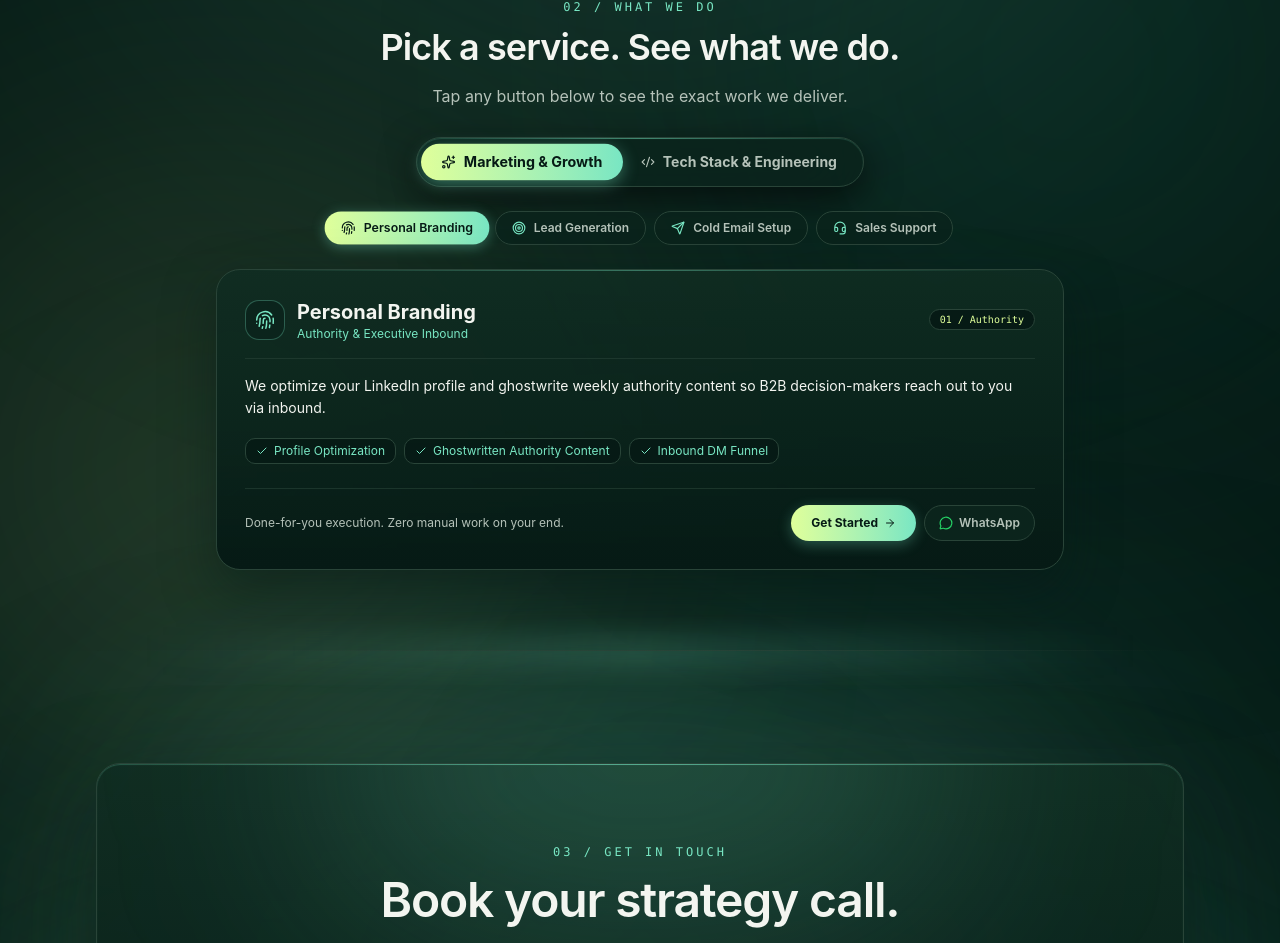
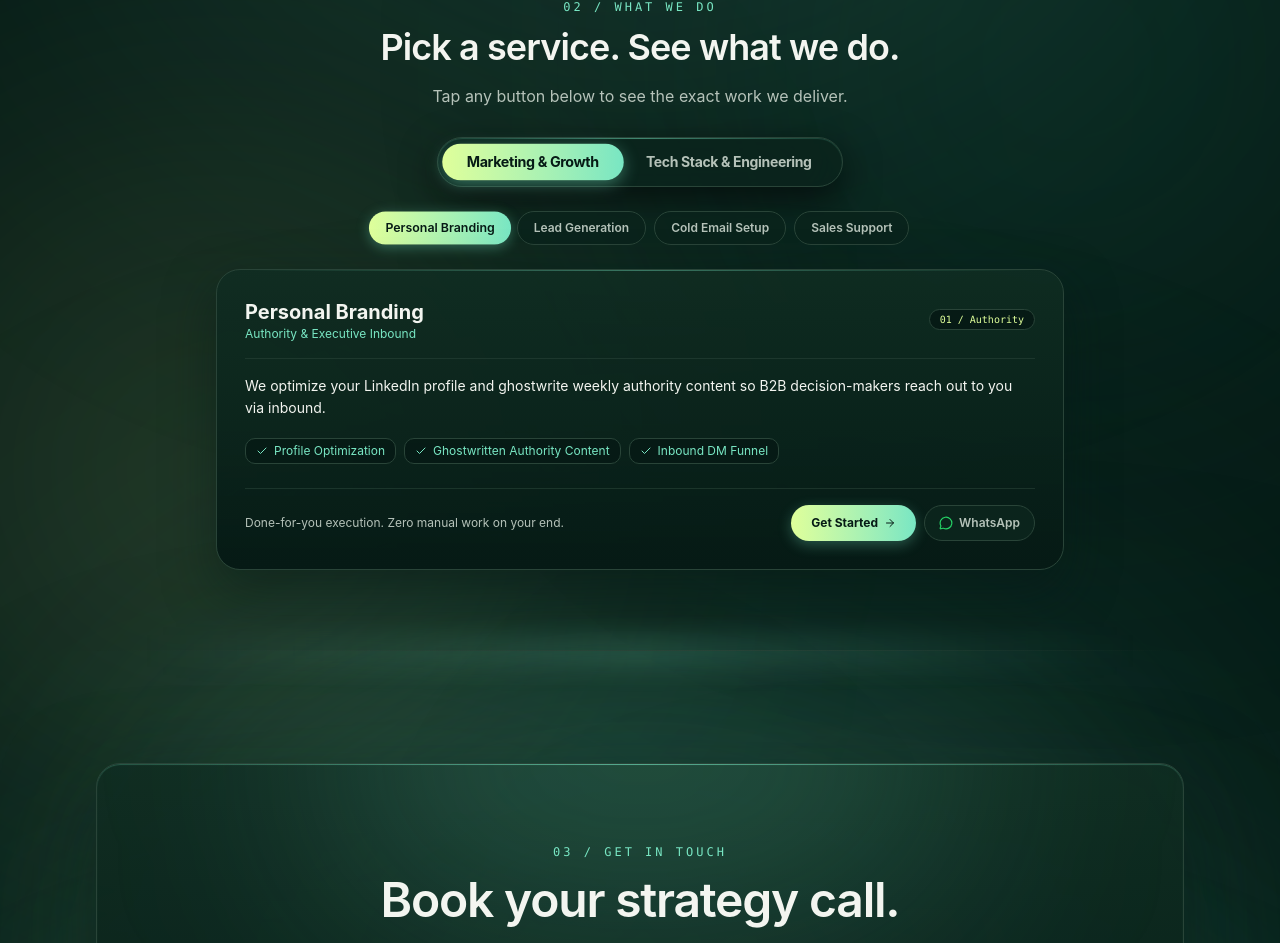
Before and after one commit to MD-NAVED/BrandRoutePartners, a Next.js app: page / in a window 1280 px wide. Shown: the part 1555-2498 px from the top of the page. Built offline with nearby package versions, Linux system fonts and the light colour scheme.

Commit message:
refactor(ui): remove icons and emojis from dual-engine hub toggles, buttons and cards

```diff
--- a/src/app/page.tsx
+++ b/src/app/page.tsx
@@ -794,19 +794,19 @@ function DualEngineHub() {
 
   // Available buttons for Marketing (Kaise Karte Hain Vo removed)
   const marketingTabs = [
-    { id: 'Personal Branding', label: 'Personal Branding', icon: Fingerprint },
-    { id: 'High-Intent Lead Generation', label: 'Lead Generation', icon: Target },
-    { id: 'Cold Email Infrastructure', label: 'Cold Email Setup', icon: Send },
-    { id: 'Sales Support & Deal Closing', label: 'Sales Support', icon: Headset },
+    { id: 'Personal Branding', label: 'Personal Branding' },
+    { id: 'High-Intent Lead Generation', label: 'Lead Generation' },
+    { id: 'Cold Email Infrastructure', label: 'Cold Email Setup' },
+    { id: 'Sales Support & Deal Closing', label: 'Sales Support' },
   ]
 
   // Available buttons for Tech (Kaise Karte Hain Vo removed)
   const techTabs = [
-    { id: 'Full-Stack SaaS Development', label: 'SaaS Development', icon: Layers },
-    { id: 'Rapid MVP in 2–4 Weeks', label: 'Rapid MVP (2-4 Wks)', icon: Rocket },
-    { id: 'Custom AI Chatbots & RAG', label: 'AI Chatbots', icon: Bot },
-    { id: 'AI Automation & Agentic Workflows', label: 'AI Automation', icon: Cpu },
-    { id: 'tech-stack', label: 'Tech Stack', icon: Code2 },
+    { id: 'Full-Stack SaaS Development', label: 'SaaS Development' },
+    { id: 'Rapid MVP in 2–4 Weeks', label: 'Rapid MVP (2-4 Wks)' },
+    { id: 'Custom AI Chatbots & RAG', label: 'AI Chatbots' },
+    { id: 'AI Automation & Agentic Workflows', label: 'AI Automation' },
+    { id: 'tech-stack', label: 'Tech Stack' },
   ]
 
   const currentMarketingOffering = marketingOfferings.find((s) => s.name === activeMarketingTab)
@@ -844,26 +844,24 @@ function DualEngineHub() {
             <button
               type="button"
               onClick={() => setActivePillar('marketing')}
-              className={`relative z-10 flex items-center gap-2 rounded-full px-4 py-2 sm:px-5 sm:py-2 text-xs sm:text-sm font-bold transition-all duration-200 ${
+              className={`relative z-10 flex items-center justify-center rounded-full px-5 py-2 sm:px-6 sm:py-2 text-xs sm:text-sm font-bold tracking-tight transition-all duration-200 ${
                 activePillar === 'marketing'
                   ? 'bg-gradient-to-r from-[#DFFF9A] to-[#78E6C3] text-[#061A15] shadow-[0_4px_16px_rgba(120,230,195,0.4)] scale-[1.02]'
                   : 'text-[#B5C2B9] hover:text-[#F3F5F0]'
               }`}
             >
-              <Sparkles className="h-3.5 w-3.5 shrink-0" />
               <span>Marketing & Growth</span>
             </button>
 
             <button
               type="button"
               onClick={() => setActivePillar('tech')}
-              className={`relative z-10 flex items-center gap-2 rounded-full px-4 py-2 sm:px-5 sm:py-2 text-xs sm:text-sm font-bold transition-all duration-200 ${
+              className={`relative z-10 flex items-center justify-center rounded-full px-5 py-2 sm:px-6 sm:py-2 text-xs sm:text-sm font-bold tracking-tight transition-all duration-200 ${
                 activePillar === 'tech'
                   ? 'bg-gradient-to-r from-[#DFFF9A] to-[#78E6C3] text-[#061A15] shadow-[0_4px_16px_rgba(120,230,195,0.4)] scale-[1.02]'
                   : 'text-[#B5C2B9] hover:text-[#F3F5F0]'
               }`}
             >
-              <Code2 className="h-3.5 w-3.5 shrink-0" />
               <span>Tech Stack & Engineering</span>
             </button>
           </div>
@@ -873,48 +871,36 @@ function DualEngineHub() {
         <div className="mt-6 flex flex-wrap items-center justify-center gap-2">
           {activePillar === 'marketing' ? (
             marketingTabs.map((tab) => {
-              const TabIcon = tab.icon
               const isSelected = activeMarketingTab === tab.id
               return (
                 <button
                   key={tab.id}
                   type="button"
                   onClick={() => setActiveMarketingTab(tab.id)}
-                  className={`group relative flex items-center gap-2 rounded-full px-4 py-2 text-xs font-semibold transition-all duration-150 ${
+                  className={`group relative flex items-center justify-center rounded-full px-4 py-2 text-xs font-semibold transition-all duration-150 ${
                     isSelected
                       ? 'bg-gradient-to-r from-[#DFFF9A] to-[#78E6C3] text-[#061A15] shadow-[0_3px_12px_rgba(120,230,195,0.35)] scale-[1.03]'
                       : 'border border-[#294438] bg-[#0B241C]/80 text-[#B5C2B9] hover:border-[#78E6C3]/40 hover:text-white'
                   }`}
                 >
-                  <TabIcon
-                    className={`h-3.5 w-3.5 ${
-                      isSelected ? 'text-[#061A15]' : 'text-[#78E6C3]'
-                    }`}
-                  />
                   <span>{tab.label}</span>
                 </button>
               )
             })
           ) : (
             techTabs.map((tab) => {
-              const TabIcon = tab.icon
               const isSelected = activeTechTab === tab.id
               return (
                 <button
                   key={tab.id}
                   type="button"
                   onClick={() => setActiveTechTab(tab.id)}
-                  className={`group relative flex items-center gap-2 rounded-full px-4 py-2 text-xs font-semibold transition-all duration-150 ${
+                  className={`group relative flex items-center justify-center rounded-full px-4 py-2 text-xs font-semibold transition-all duration-150 ${
                     isSelected
                       ? 'bg-gradient-to-r from-[#DFFF9A] to-[#78E6C3] text-[#061A15] shadow-[0_3px_12px_rgba(120,230,195,0.35)] scale-[1.03]'
                       : 'border border-[#294438] bg-[#0B241C]/80 text-[#B5C2B9] hover:border-[#DFFF9A]/40 hover:text-white'
                   }`}
                 >
-                  <TabIcon
-                    className={`h-3.5 w-3.5 ${
-                      isSelected ? 'text-[#061A15]' : 'text-[#DFFF9A]'
-                    }`}
-                  />
                   <span>{tab.label}</span>
                 </button>
               )
@@ -928,7 +914,6 @@ function DualEngineHub() {
             {activePillar === 'marketing' ? (
               /* Marketing Service Detail: Pure Kaam, Minimal Text */
               currentMarketingOffering && (() => {
-                const CurrentIcon = currentMarketingOffering.icon
                 return (
                   <motion.div
                     key={currentMarketingOffering.name}
@@ -942,10 +927,6 @@ function DualEngineHub() {
 
                     {/* Header Row */}
                     <div className="flex items-center justify-between pb-4 border-b border-[#294438]/60">
-                      <div className="flex items-center gap-3">
-                        <div className="flex h-10 w-10 shrink-0 items-center justify-center rounded-xl border border-[#78E6C3]/30 bg-[#0B241C] text-[#78E6C3]">
-                          <CurrentIcon className="h-5 w-5" strokeWidth={1.8} />
-                        </div>
                       <div>
                         <h3 className="text-lg sm:text-xl font-bold text-[#F3F5F0]">
                           {currentMarketingOffering.name}
@@ -953,7 +934,6 @@ function DualEngineHub() {
                         <p className="text-xs text-[#78E6C3]">
                           {currentMarketingOffering.tagline}
                         </p>
-                        </div>
                       </div>
                       <span className="font-mono text-[10px] text-[#DFFF9A] px-2.5 py-0.5 rounded-full bg-[#061A15] border border-[#294438]">
                         {currentMarketingOffering.badge}
@@ -1020,8 +1000,7 @@ function DualEngineHub() {
 
                 {/* Header */}
                 <div className="flex items-center justify-between pb-4 border-b border-[#294438]/60">
-                  <div className="flex items-center gap-2.5">
-                    <Code2 className="h-5 w-5 text-[#DFFF9A]" />
+                  <div>
                     <h3 className="text-base sm:text-lg font-bold text-[#F3F5F0]">
                       Tech Stack • Modern & Scalable
                     </h3>
@@ -1105,7 +1084,6 @@ function DualEngineHub() {
             ) : (
               /* Tech Service Detail: Pure Kaam, Minimal Text */
               currentTechOffering && (() => {
-                const CurrentIcon = currentTechOffering.icon
                 return (
                   <motion.div
                     key={currentTechOffering.name}
@@ -1119,10 +1097,6 @@ function DualEngineHub() {
 
                     {/* Header Row */}
                     <div className="flex items-center justify-between pb-4 border-b border-[#294438]/60">
-                      <div className="flex items-center gap-3">
-                        <div className="flex h-10 w-10 shrink-0 items-center justify-center rounded-xl border border-[#DFFF9A]/30 bg-[#0B241C] text-[#DFFF9A]">
-                          <CurrentIcon className="h-5 w-5" strokeWidth={1.8} />
-                        </div>
                       <div>
                         <h3 className="text-lg sm:text-xl font-bold text-[#F3F5F0]">
                           {currentTechOffering.name}
@@ -1130,7 +1104,6 @@ function DualEngineHub() {
                         <p className="text-xs text-[#DFFF9A]">
                           {currentTechOffering.tagline}
                         </p>
-                        </div>
                       </div>
                       <span className="font-mono text-[10px] text-[#78E6C3] px-2.5 py-0.5 rounded-full bg-[#061A15] border border-[#294438]">
                         {currentTechOffering.badge}
```
Lines whose indentation alone changed are shown as unchanged.
